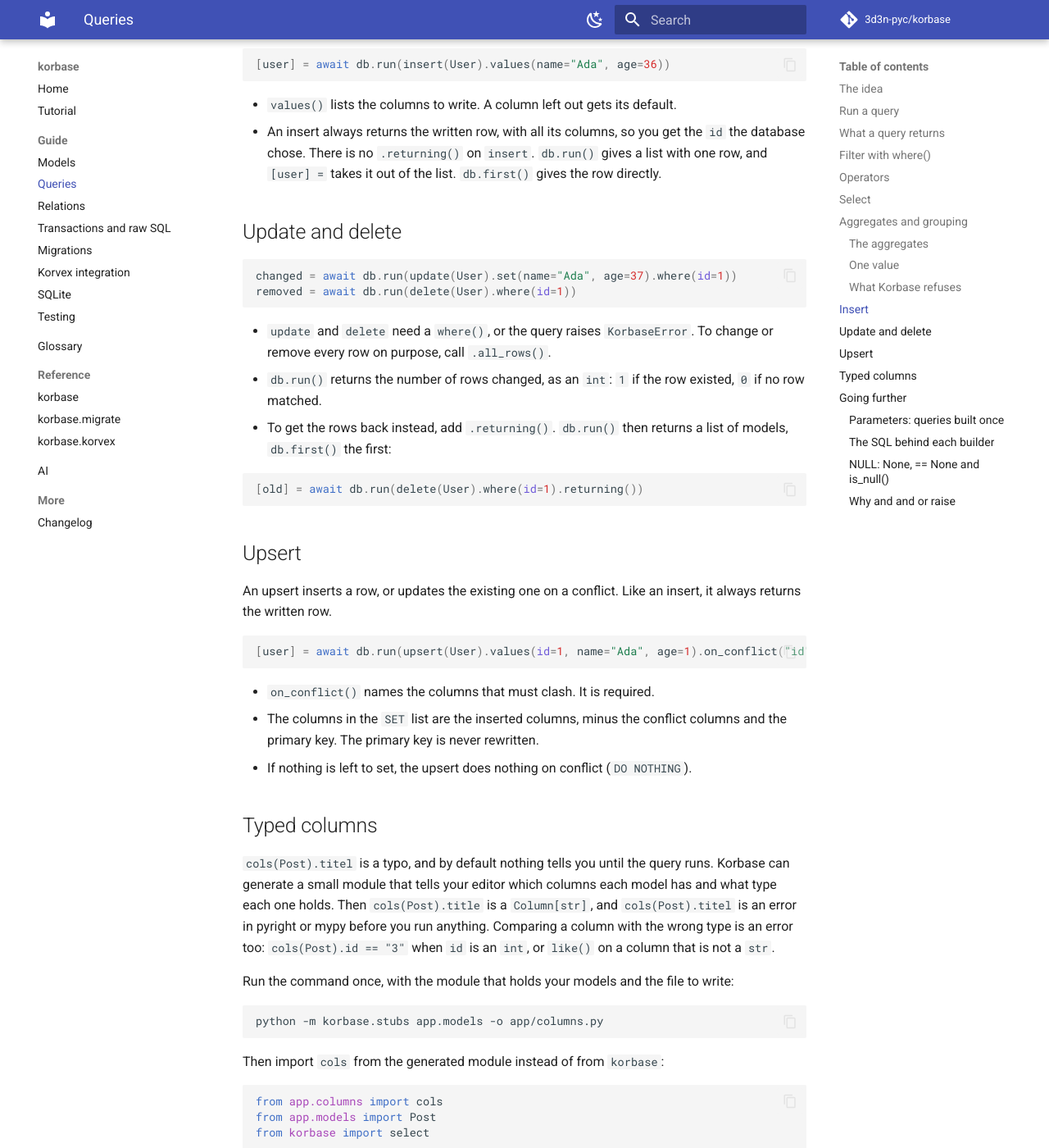
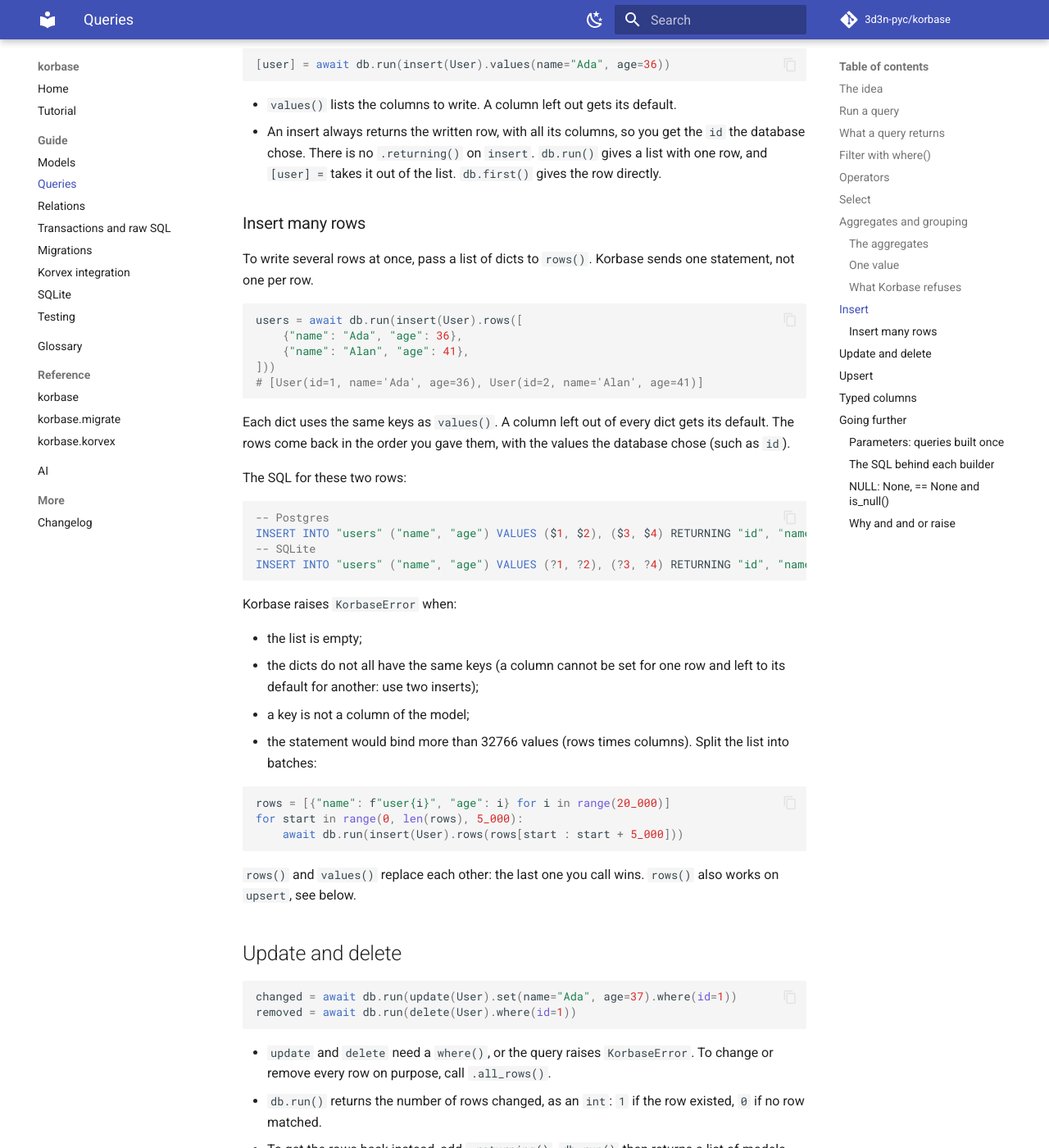
Before and after one commit to 3d3n-pyc/korbase, an MkDocs documentation site: the page built from docs/queries.md, in a window 1280 px wide and 1400 px high, scrolled down 5613 px. Shown: the whole window at 82% size. Built offline with MkDocs 1.6.1 and Material for MkDocs 9.7.7, drawn with Linux system fonts in a browser that asks for light colours; comment, search, counter and statistics services are not loaded; some of the changed text lies outside the part shown.

Commit message:
docs: insert many rows with rows()
Co-Authored-By: Noctia <noctia@etienne-pouille.work>
Co-Authored-By: Claude <noreply@anthropic.com>

````diff
--- a/docs/queries.md
+++ b/docs/queries.md
@@ -251,6 +251,50 @@ Calling `columns()` again replaces the list, and clears `group_by()` and
   `db.run()` gives a list with one row, and `[user] =` takes it out of the
   list. `db.first()` gives the row directly.
 
+### Insert many rows
+
+To write several rows at once, pass a list of dicts to `rows()`. Korbase
+sends one statement, not one per row.
+
+```python
+users = await db.run(insert(User).rows([
+    {"name": "Ada", "age": 36},
+    {"name": "Alan", "age": 41},
+]))
+# [User(id=1, name='Ada', age=36), User(id=2, name='Alan', age=41)]
+```
+
+Each dict uses the same keys as `values()`. A column left out of every dict
+gets its default. The rows come back in the order you gave them, with the
+values the database chose (such as `id`).
+
+The SQL for these two rows:
+
+```sql
+-- Postgres
+INSERT INTO "users" ("name", "age") VALUES ($1, $2), ($3, $4) RETURNING "id", "name", "age"
+-- SQLite
+INSERT INTO "users" ("name", "age") VALUES (?1, ?2), (?3, ?4) RETURNING "id", "name", "age"
+```
+
+Korbase raises `KorbaseError` when:
+
+- the list is empty;
+- the dicts do not all have the same keys (a column cannot be set for one
+  row and left to its default for another: use two inserts);
+- a key is not a column of the model;
+- the statement would bind more than 32766 values (rows times columns).
+  Split the list into batches:
+
+```python
+rows = [{"name": f"user{i}", "age": i} for i in range(20_000)]
+for start in range(0, len(rows), 5_000):
+    await db.run(insert(User).rows(rows[start : start + 5_000]))
+```
+
+`rows()` and `values()` replace each other: the last one you call wins.
+`rows()` also works on `upsert`, see below.
+
 ## Update and delete
 
 ```python
@@ -282,6 +326,28 @@ insert, it always returns the written row.
 - The columns in the `SET` list are the inserted columns, minus the conflict
   columns and the primary key. The primary key is never rewritten.
 - If nothing is left to set, the upsert does nothing on conflict (`DO NOTHING`).
+
+To upsert many rows in one statement, use `rows()` as in
+[Insert many rows](#insert-many-rows):
+
+```python
+users = await db.run(
+    upsert(User)
+    .rows([{"id": 1, "name": "Ada", "age": 37}, {"id": 2, "name": "Alan", "age": 42}])
+    .on_conflict("id")
+)
+```
+
+```sql
+-- Postgres
+INSERT INTO "users" ("id", "name", "age") VALUES ($1, $2, $3), ($4, $5, $6) ON CONFLICT ("id") DO UPDATE SET "name" = EXCLUDED."name", "age" = EXCLUDED."age" RETURNING "id", "name", "age"
+-- SQLite
+INSERT INTO "users" ("id", "name", "age") VALUES (?1, ?2, ?3), (?4, ?5, ?6) ON CONFLICT ("id") DO UPDATE SET "name" = EXCLUDED."name", "age" = EXCLUDED."age" RETURNING "id", "name", "age"
+```
+
+The same rules apply. One more: two rows with the same conflict key (here,
+the same `id`) raise `KorbaseError`, because the database could not tell
+which one should win.
 
 ## Typed columns
 
````
Also changed, not shown: .agents/skills/korbase/SKILL.md (+3 -1 lines), CHANGELOG.md (+1 -0 lines), korbase/_skill/SKILL.md (+3 -1 lines).
